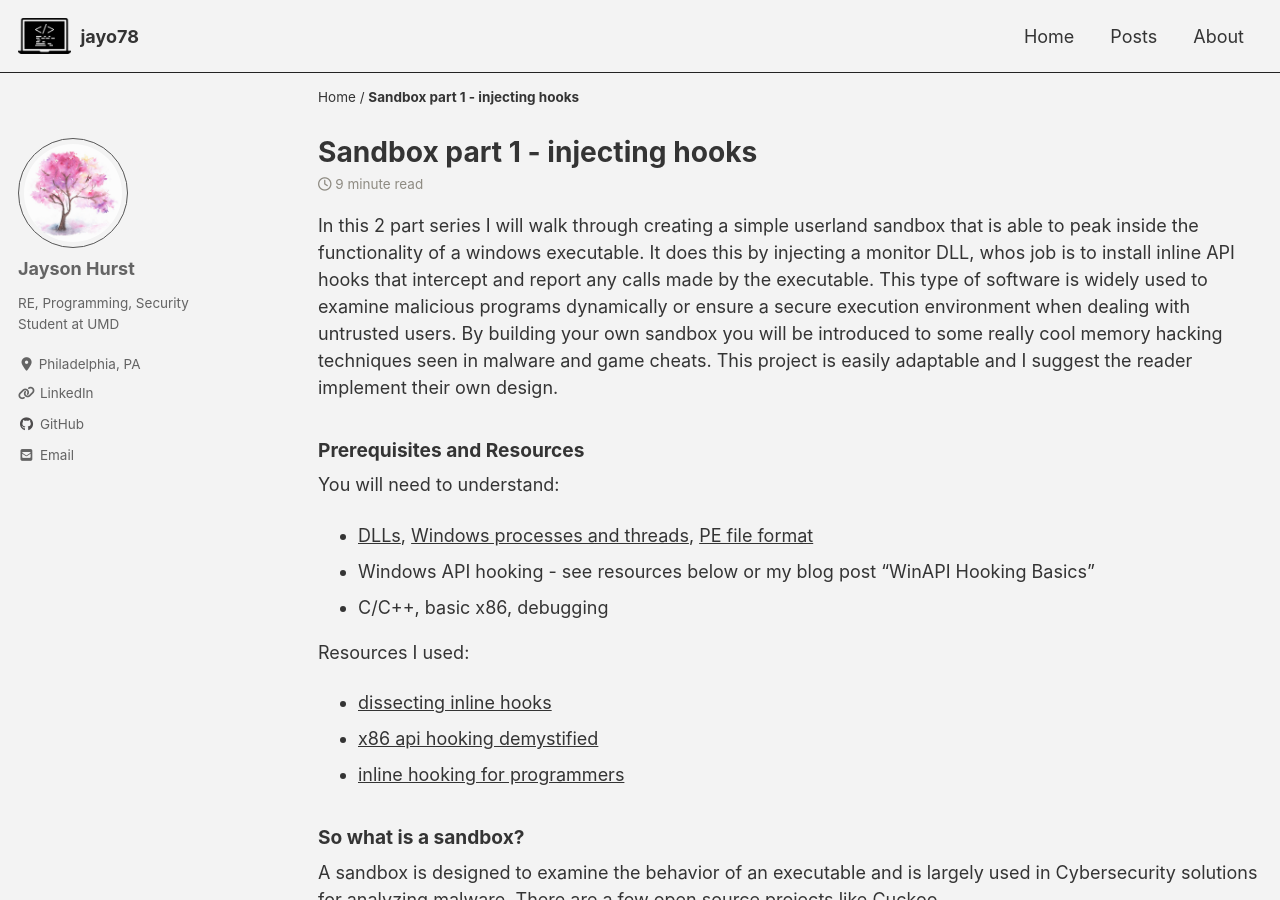
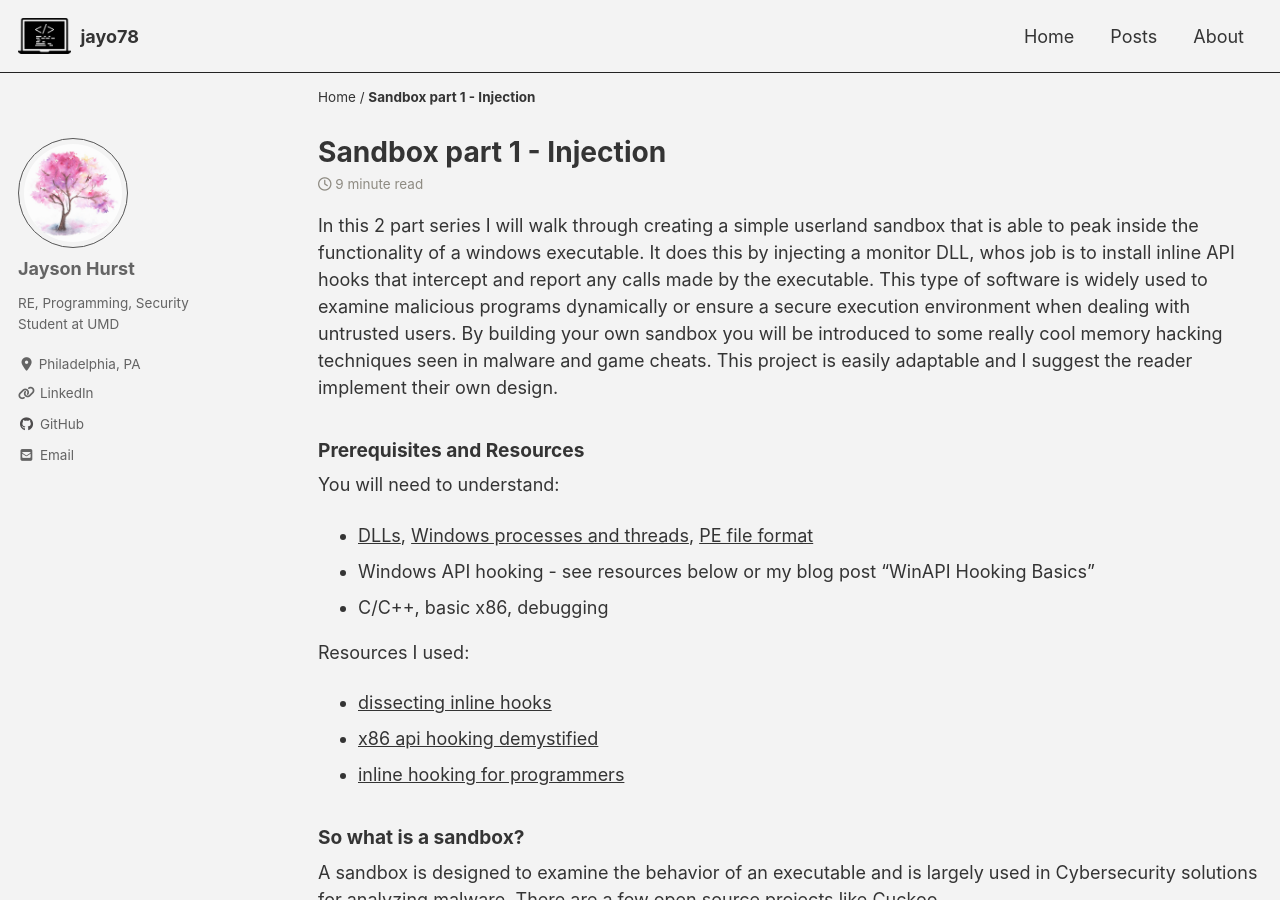
Before and after one commit to jayo78/jayo78.github.io, a Jekyll site: the page built from _posts/2020-07-01-Sandbox-part-1-injecting-hooks.md, in a window 1280 px wide and 900 px high. Built offline with Jekyll 4.4.1, drawn with Linux system fonts in a browser that asks for light colours; cached includes are drawn as plain includes; nearby versions of some CDN libraries.

Commit message:
Update 2020-07-01-Sandbox-part-1-injecting-hooks.md

```diff
--- a/_posts/2020-07-01-Sandbox-part-1-injecting-hooks.md
+++ b/_posts/2020-07-01-Sandbox-part-1-injecting-hooks.md
@@ -1,6 +1,6 @@
 ---
 layout: single
-title: Sandbox part 1 - injecting hooks
+title: Sandbox part 1 - Injection
 date: 2020-07-01
 classes: wide
 ---
```
